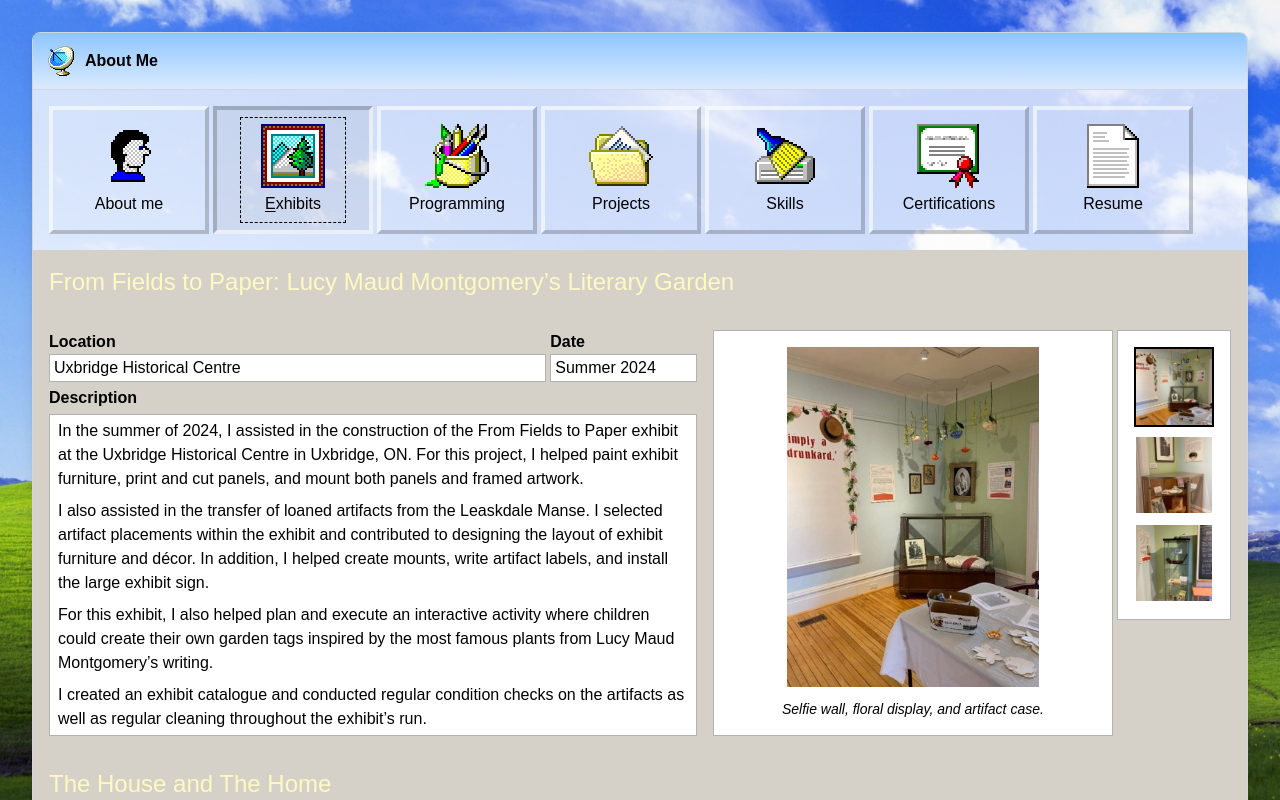
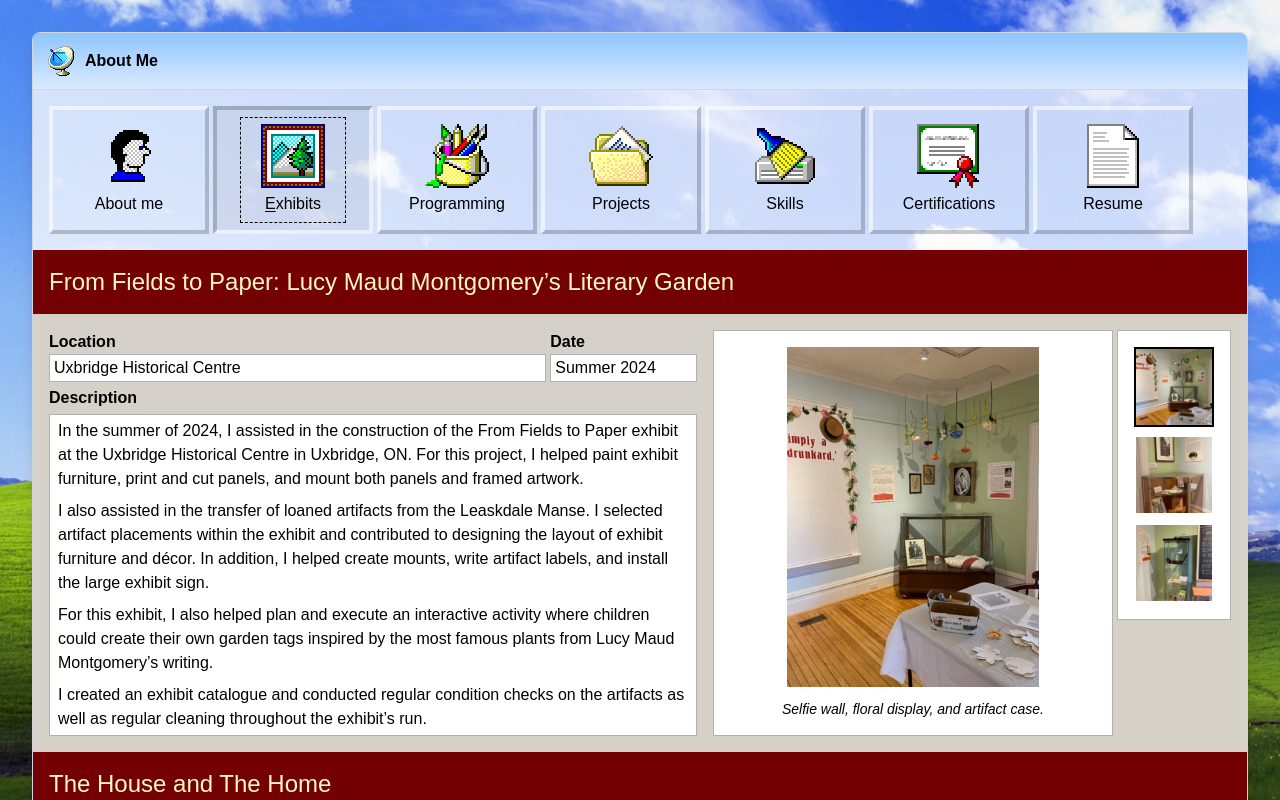
Before and after one commit to erinbaralph-svg/erinbaralph.github.io, a Next.js app: page /exhibits in a window 1280 px wide. Shown: the top 800 px of the page. Built offline with nearby package versions, Linux system fonts and the light colour scheme.

Commit message:
fix static build breaking showcase h1 background color

```diff
--- a/components/Showcase.tsx
+++ b/components/Showcase.tsx
@@ -30,10 +30,8 @@ export function Showcase({
   return (
     <>
       <h1
-        className={clsx(
-          "text-yellow-100 text-2xl p-4",
-          `bg-[${headerBackgroundColor}]`
-        )}
+        className={"text-yellow-100 text-2xl p-4"}
+        style={{ backgroundColor: headerBackgroundColor }}
       >
         {title}
       </h1>
```
